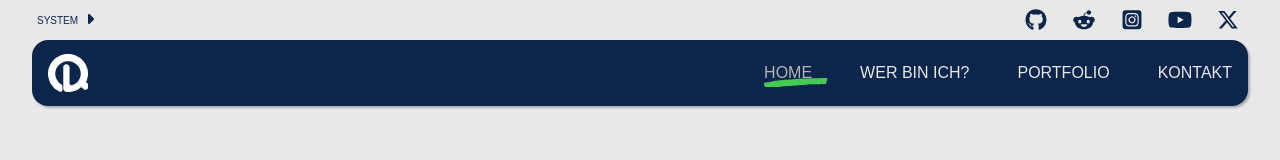
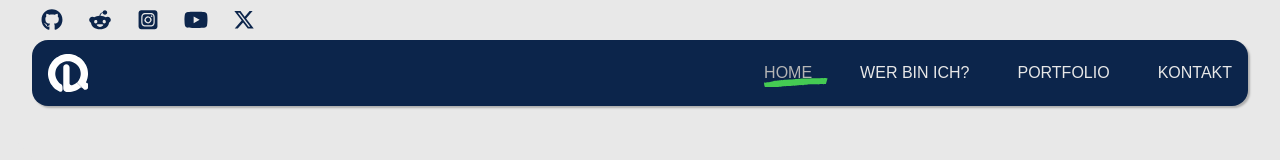
Before and after one commit to Arteque/portfolio1205, a React (Vite) app: page / in a window 1280 px wide. Shown: the top 160 px of the page. Built offline with nearby package versions, Linux system fonts and the light colour scheme; a web font is replaced by a local one.

Commit message:
light mode off

```diff
--- a/src/Layouts/Main.jsx
+++ b/src/Layouts/Main.jsx
@@ -101,7 +101,7 @@ function Main() {
     <header id="main-header">
         <div className="wrapper">
             <div className="top-header">
-            <ColorMode />
+            {/* <ColorMode /> */}
             {
             socialData && (
                 <ul className="extern-links">
```
Also changed, not shown: 1 other file (tests, documents, lock files or other folders).
